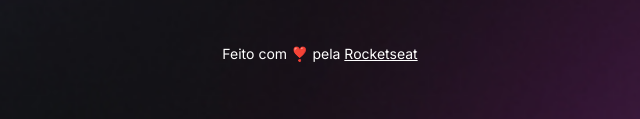
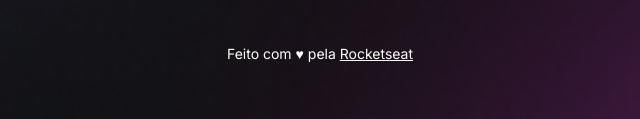
Before and after one commit to caiocesaroliveira/devlinks, a plain HTML site: page index.html in a window 1280 px wide. Shown: the part 678-797 px from the top of the page, 320-960 px from the left. Drawn offline with nearby package versions, Linux system fonts and the light colour scheme.

```diff
--- a/index.html
+++ b/index.html
@@ -66,7 +66,7 @@
       </div>
 
       <footer>
-        Feito com ❣️ pela
+        Feito com ♥ pela
         <a href="https://rocketseat.com.br" target="_blank">Rocketseat</a>
       </footer>
     </div>
```
Also changed, not shown: .github/preview.jpg (added), 1 other file.
